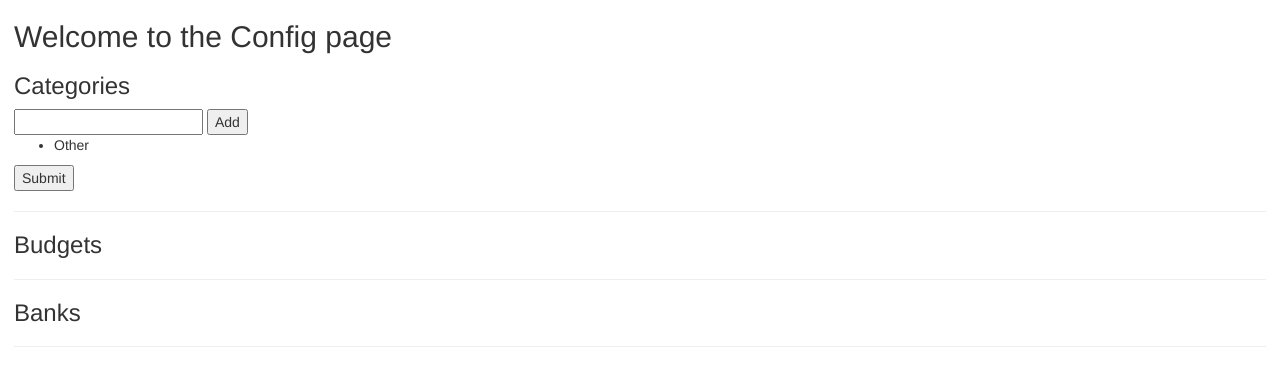
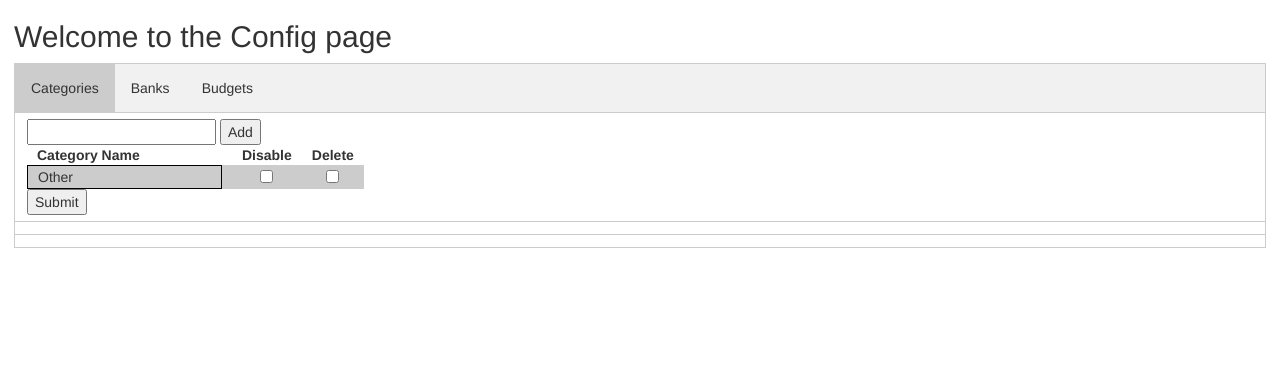
Before and after one commit to jschwel1/budget_app, a Django app: page /budget/config/ in a window 1280 px wide. Shown: the part 52-438 px from the top of the page. Run offline with Django 3.2, Linux system fonts and the light colour scheme; a user stored in the database is signed in; data comes from the database, SQL or seed files in the repository; some libraries are stand-ins or nearby versions.

Commit message:
Moving config page to tabbed version instead of all on one page.

```diff
--- a/budget/static/budget/style/base.css
+++ b/budget/static/budget/style/base.css
@@ -28,10 +28,10 @@ li.topnav a {
 li.topnav a:hover:not(.active) {
     background-color: #111;
 }
-*/
 .active {
     background-color: #4CAF50;
 }
+*/
 h4{
     font-color:blue;
 }
@@ -44,7 +44,7 @@ table.transactions, th.transactions, td.transactions{
     padding:1em;
     margin:1em;
 }
-tr.transactions:nth-child(even){
+tr.transactions:nth-child(even), tr.formRow:nth-child(even){
     background-color: #CCC;
 }
 tr.transactions:nth-child(odd){
@@ -96,3 +96,24 @@ tr.transactions:hover{
   padding-top: 102px;
 }
 */
+
+.deleteRow{
+    color:red;
+    text-decoration:line-through;
+}
+
+
+input[type=text].category_input{
+    border: 1px solid black;
+    /*border-radius: 10px;*/
+    background: none;
+    padding-left: 10px;
+}
+input[type=text].category_input:focus{
+    border-bottom: 1px solid #AAAAAA;
+}
+
+.formRow{
+    border-radius: 5px;
+    border: none;
+}
--- a/budget/templates/budget/config.html
+++ b/budget/templates/budget/config.html
@@ -3,106 +3,73 @@
 {% block body %}
 <h2> Welcome to the Config  page</h2>
 
+
+
+<!-- Tab options -->
+<div class="tab">
+    <button class="tablinks active" onclick="openTab(event, 'categories')">Categories</button>
+    <button class="tablinks" onclick="openTab(event, 'banks')">Banks</button>
+    <button class="tablinks" onclick="openTab(event, 'budgets')">Budgets</button>
+</div>
+
+
+
+<div class="tabcontent" id='categories' style='display:block;'>
     <form method='POST' action="{% url 'budget:config' %}">
         {%csrf_token%}
-
-    <h3>Categories</h3>
         <input type='text' id='new_category' onKeyPress='categoryPressEnter(this, event, "category_list", "category_textarea")'>
         <button type='button' onclick="addCategoryToLists('new_category','category_list','category_textarea')">Add</button>
         <textarea name='categories' id='category_textarea' style='display:none;'></textarea>
-    <ul id='category_list'>
-        <!--{% for category in all_categories %}-->
-        <!--<li onclick='removeCategoryFromLists(this,category_textarea)' -->
-        <!--    onmouseover='this.setAttribute("style", "text-decoration:line-through")'-->
-        <!--    onmouseout='this.setAttribute("style", "text-decoration:inherit")'>-->
-        <!--    {{category}}-->
-        <!--</li>-->
-        <!--{% endfor %}-->
-    </ul>
+        <table>
+            <tr>
+                <th style='padding-right: 10px; padding-left: 10px;'>Category Name</th>
+                <th style='padding-right: 10px; padding-left: 10px;'>Disable</th>
+                <th style='padding-right: 10px; padding-left: 10px;'>Delete</th>
+            </tr>
+            {% for category in all_categories %}
+            <tr class='formRow'>
+                <td style="padding-right:10px;"><input type='text' class='category_input' name='{{category.id}}__category' value='{{category.category}}'></td>
+                <td style="text-align: center;"><input type='checkbox' name='{{category.id}}__display' value='{{category.display}}'></td>
+                <td style="text-align: center;"><input type='checkbox' name='{{category.id}}__delete' value='0' onchange='deleteRow(this)'></td>
+            </tr>
+            {% endfor %}
+        </table>
         <input type='submit' value='Submit' onclick='submissionCheck(event)'>
 
-    <hr>
-
-    <h3>Budgets</h3>
-    <hr>
+    </form>
+</div>
 
 
-    <h3>Banks</h3>
+<div class="tabcontent" id='banks' style='display:block;'>
 
-    <hr>
-</form>
+</div>
+
+
+<div class="tabcontent" id='budgets' style='display:block;'>
+
+</div>
 
 <script>
-    // Variables
-    var removedCategories = []
-    var originalCategories = []
-    {% for category in all_categories %}
-    addCategoryValueToLists('{{category}}', 'category_list', 'category_textarea')
-    originalCategories.push('{{category}}')
-    {% endfor %}
 
-    function categoryListToTextArea(list_id, textArea_id){
-        list = document.getElementById(list_id);
-        textarea = document.getElementById(textArea_id);
-        str = '';
-        for (idx = 0; idx < list.childElementCount; idx++){
-            str += list.children[idx].innerText + '\n';
-        textarea.value = str;
-        }
-    }
-    function addCategoryValueToLists(value, list_id, textArea_id){
-        ul = document.getElementById(list_id);
-        li = document.createElement('li');
-        li.innerText = value;
-        li.setAttribute('onclick', 'removeCategoryFromLists(this,"'+textArea_id+'")')
-        li.setAttribute('onmouseover','this.setAttribute("style","text-decoration:line-through;")')
-        li.setAttribute('onmouseout','this.setAttribute("style","text-decoration:inherit;")')
-        ul.appendChild(li);
-
-        categoryListToTextArea(list_id, textArea_id);
-
-    }
-    function addCategoryToLists(input_id, list_id, textArea_id){
-        input = document.getElementById(input_id);
-        item = input.value;
-        input.value=''; //clear it now that it's used
-        addCategoryValueToLists(item, list_id, textArea_id);
-    }
-    function removeCategoryFromLists(li, textArea_id){
-        ul_id = li.parentElement.id
-        removedCategories.push(li.innerText)
-        li.parentElement.removeChild(li)
-        categoryListToTextArea(ul_id, textArea_id)
+function deleteRow(cb){
+    row = cb.parentElement;
+    row.classList.toggle('deleteRow')
 }
 
-    function categoryPressEnter(element, event, list_id, textArea_id){
-        if (event.key == "Enter"){
-            addCategoryToLists(element.id, list_id, textArea_id);
-            event.preventDefault();
+// Tab script
+function openTab(evt, tabName) {
+    var i, tabcontent, tablinks;
+    tabcontent = document.getElementsByClassName("tabcontent");
+    for (i = 0; i < tabcontent.length; i++) {
+        tabcontent[i].style.display = "none";
     }
+    tablinks = document.getElementsByClassName("tablinks");
+    for (i = 0; i < tablinks.length; i++) {
+        tablinks[i].className = tablinks[i].className.replace(" active", "");
     }
-
-    function submissionCheck(event){
-        originalCategories.sort()
-        removedCategories.sort()
-        // remove anything from removedCategories that is not in originalCategories
-        removedCategories.filter(function(cat){
-            return !originalCategories.includes(cat);
-        })
-        if (removedCategories.length > 0){
-            if(confirm("Are you sure you want to remove:\n"+removedCategories)){
-                alert('updated categories')
+    document.getElementById(tabName).style.display = "block";
+    evt.currentTarget.className += " active";
 }
-            else{
-                event.preventDefault()
-            }
-
-        }
-
-    }
-
-
-
 </script>
 
 {% endblock %}
--- a/budget/templates/budget/overview.html
+++ b/budget/templates/budget/overview.html
@@ -7,7 +7,7 @@
 
 <!-- Tab options -->
 <div class="tab">
-    <button class="tablinks" onclick="openTab(event, 'data')">Data</button>
+    <button class="tablinks active" onclick="openTab(event, 'data')">Data</button>
     {% for bank in all_banks %}
     <button class="tablinks" onclick="openTab(event, '{{bank}}')">{{bank}}</button>
     {% endfor %}
--- a/budget/views.py
+++ b/budget/views.py
@@ -77,14 +77,8 @@ def config_page(request):
     user = get_user(request)
     # Get all configurable data
     if request.method == 'POST':
-        cat_list = request.POST.get('categories', '')
-        cat_list = set(re.split('\r?\n',cat_list))
-        print(cat_list)
-        cur_cats = set(Category.objects.filter(user=user).values_list('category', flat=True))
-        print('need to add:', cat_list.difference(cur_cats))
-        print('need to remove:', cur_cats.difference(cat_list))
-
-    all_categories = Category.objects.filter(user=user).values_list('category', flat=True)
+        pass
+    all_categories = Category.objects.filter(user=user)
     context = {
         'all_categories': all_categories,
     }
@@ -238,6 +232,16 @@ def get_overview_data(request):
                 print(type(e), e)
                 traceback.print_exc()
 
+        for bank in all_banks:
+            if (cur_tx[bank.name] < 0):
+                cur_tx[bank.name] = '$(' + str(-1*cur_tx[bank.name]) + ')'
+            else:
+                cur_tx[bank.name] = '$' + str(cur_tx[bank.name])
+        if (cur_tx['net'] < 0):
+            cur_tx['net'] = '$(' + str(-1*cur_tx['net']) + ')'
+        else:
+            cur_tx['net'] = '$' + str(cur_tx['net'])
+
         if tx.amount < 0:
             cur_tx['amount'] = '$('+str(-1*cur_tx['amount'])+')'
         else:
```
Lines whose indentation alone changed are shown as unchanged.
